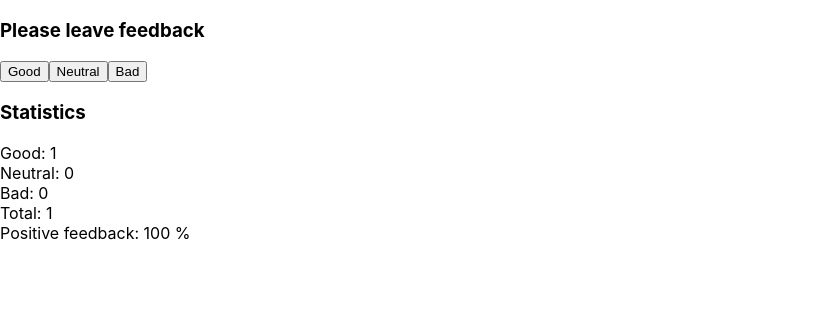
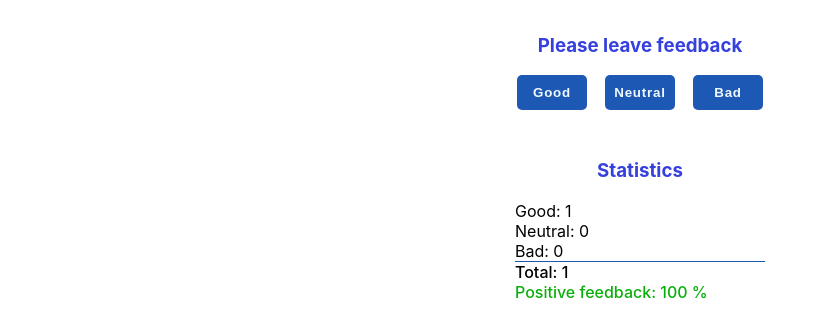
Before and after one commit to AnastasiaZhab/goit-react-hw-02-feedback, a React (Create React App) app: page / in a window 1280 px wide. Both pictures are taken after a click on the button "Good". Shown: the top 336 px of the page, without its empty margins (0-828 px from the left). Built offline with nearby package versions, Linux system fonts and the light colour scheme.

Commit message:
добавляет стилистику

```diff
--- a/src/App.js
+++ b/src/App.js
@@ -53,8 +53,8 @@ class App extends Component {
           />
         </Section>
 
-        {total ? (
-          <Section title="Statistics">
+        <Section title="Statistics">
+          {total ? (
             <Statistics
               good={this.state.good}
               neutral={this.state.neutral}
@@ -62,10 +62,10 @@ class App extends Component {
               total={total}
               positivePercentage={percentage}
             />
-          </Section>
-        ) : (
-          <Notification message="There is no feedback" />
-        )}
+          ) : (
+            <Notification message="There is no feedback" />
+          )}
+        </Section>
       </div>
     );
   }
--- a/src/components/Counter/Feedback/Feedback.js
+++ b/src/components/Counter/Feedback/Feedback.js
@@ -1,3 +1,5 @@
+import s from "./Feedback.module.css";
+
 const Feedback = ({
   onIncrementGood,
   onIncrementNeutral,
@@ -6,9 +8,10 @@ const Feedback = ({
   posFeed,
 }) => {
   return (
-    <div className="feedback">
+    <div className={s.div}>
       <button
         type="button"
+        className={s.button}
         onClick={() => {
           onIncrementGood();
           onTotal();
@@ -19,6 +22,7 @@ const Feedback = ({
       </button>
       <button
         type="button"
+        className={s.button}
         onClick={() => {
           onIncrementNeutral();
           onTotal();
@@ -29,6 +33,7 @@ const Feedback = ({
       </button>
       <button
         type="button"
+        className={s.button}
         onClick={() => {
           onIncrementBad();
           onTotal();
--- a/src/components/Counter/Feedback/Feedback.module.css
+++ b/src/components/Counter/Feedback/Feedback.module.css
@@ -0,0 +1,21 @@
+.div {
+  display: flex;
+  justify-content: center;
+  /* padding: 20px 0; */
+}
+
+.button {
+  width: 70px;
+  height: 35px;
+  background-color: rgb(29, 89, 180);
+  color: aliceblue;
+  font-weight: 700;
+  font-size: 400;
+  letter-spacing: 0.8px;
+  border-radius: 5px;
+  border: none;
+}
+
+.button:not(:last-child) {
+  margin-right: 18px;
+}
--- a/src/components/Counter/Notification/Notification.js
+++ b/src/components/Counter/Notification/Notification.js
@@ -1,5 +1,7 @@
+import s from "./Notification.module.css";
+
 const Notification = ({ message }) => {
-  return <span>{message}</span>;
+  return <span className={s.notification}>{message}</span>;
 };
 
 export default Notification;
--- /dev/null
+++ b/src/components/Counter/Notification/Notification.module.css
@@ -0,0 +1,6 @@
+.notification {
+  display: block;
+  text-align: center;
+  color: rgb(167, 11, 11);
+  font-weight: 500;
+}
--- a/src/components/Counter/Section/Section.js
+++ b/src/components/Counter/Section/Section.js
@@ -1,9 +1,9 @@
-import "./Section.module.css";
+import s from "./Section.module.css";
 
 const Section = ({ title, children }) => {
   return (
-    <div className="section">
-      <h3>{title}</h3>
+    <div className={s.section}>
+      <h3 className={s.title}>{title}</h3>
       {children}
     </div>
   );
--- a/src/components/Counter/Section/Section.module.css
+++ b/src/components/Counter/Section/Section.module.css
@@ -1,5 +1,14 @@
 .section {
   display: block;
-  width: 600px;
+  width: 400px;
   height: auto;
+  margin-left: auto;
+  margin-right: auto;
+  padding: 15px 0;
+  /* background-color: rgb(230, 248, 242); */
 }
+
+.title {
+  text-align: center;
+  color: rgb(53, 64, 223);
+}
--- a/src/components/Counter/Statistics/Statistics.js
+++ b/src/components/Counter/Statistics/Statistics.js
@@ -2,12 +2,14 @@ import s from "./Statistics.module.css";
 
 const Statistics = ({ good, neutral, bad, total, positivePercentage }) => {
   return (
-    <div className={s.statistics}>
+    <div className={s.div}>
       <span>Good: {good}</span>
       <span>Neutral: {neutral}</span>
       <span>Bad: {bad}</span>
-      <span>Total: {total}</span>
-      <span>Positive feedback: {Math.round(positivePercentage)} %</span>
+      <span className={s.total}>Total: {total}</span>
+      <span className={s.feedback}>
+        Positive feedback: {Math.round(positivePercentage)} %
+      </span>
     </div>
   );
 };
--- a/src/components/Counter/Statistics/Statistics.module.css
+++ b/src/components/Counter/Statistics/Statistics.module.css
@@ -1,4 +1,15 @@
-.statistics {
+.div {
   display: flex;
   flex-direction: column;
+  padding: 0 75px;
 }
+
+.total {
+  border-top: 1px solid rgb(29, 89, 180);
+  font-weight: 500;
+}
+
+.feedback {
+  font-weight: 500;
+  color: rgb(10, 175, 10);
+}
```
